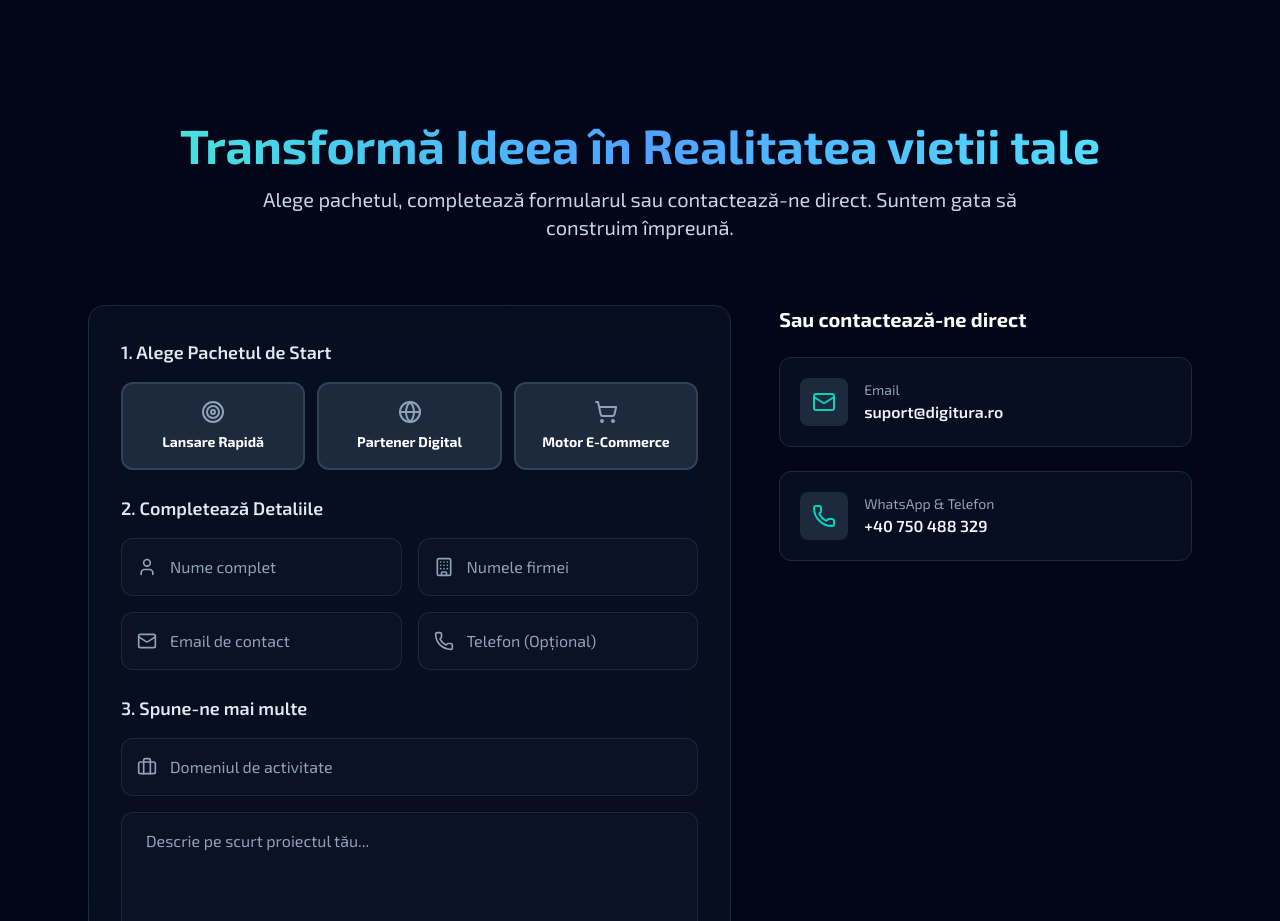
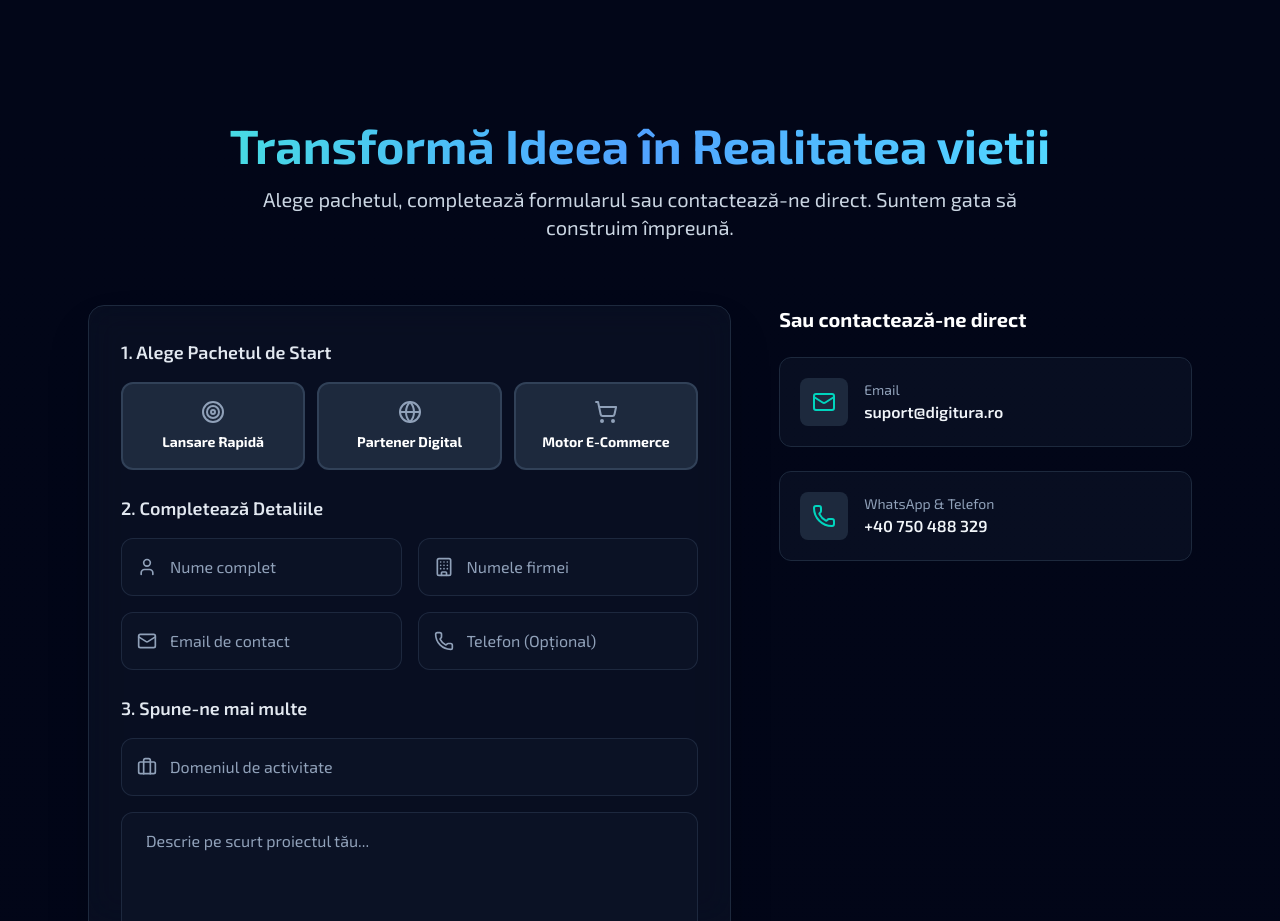
Before and after one commit to Bogdiyandrew/digitura-site, a Next.js app: page / in a window 1280 px wide. Shown: the part 7780-8701 px from the top of the page. Built offline with nearby package versions, Linux system fonts and the light colour scheme.

Commit message:
verificare completata

```diff
--- a/src/components/Contact.tsx
+++ b/src/components/Contact.tsx
@@ -184,7 +184,7 @@ const Contact: React.FC = () => {
       <div className="relative max-w-6xl mx-auto px-6 w-full z-10">
         <div className={`text-center mb-16 transition-all duration-1000 ease-out ${isVisible ? 'opacity-100 translate-y-0' : 'opacity-0 translate-y-10'}`}>
           <h2 className="text-4xl md:text-5xl font-bold mb-4 bg-gradient-to-r from-teal-300 via-blue-400 to-cyan-300 bg-clip-text text-transparent">
-            Transformă Ideea în Realitatea vietii tale
+            Transformă Ideea în Realitatea vietii
           </h2>
           <p className="text-lg md:text-xl text-slate-300 max-w-3xl mx-auto">
             Alege pachetul, completează formularul sau contactează-ne direct. Suntem gata să construim împreună.
```
